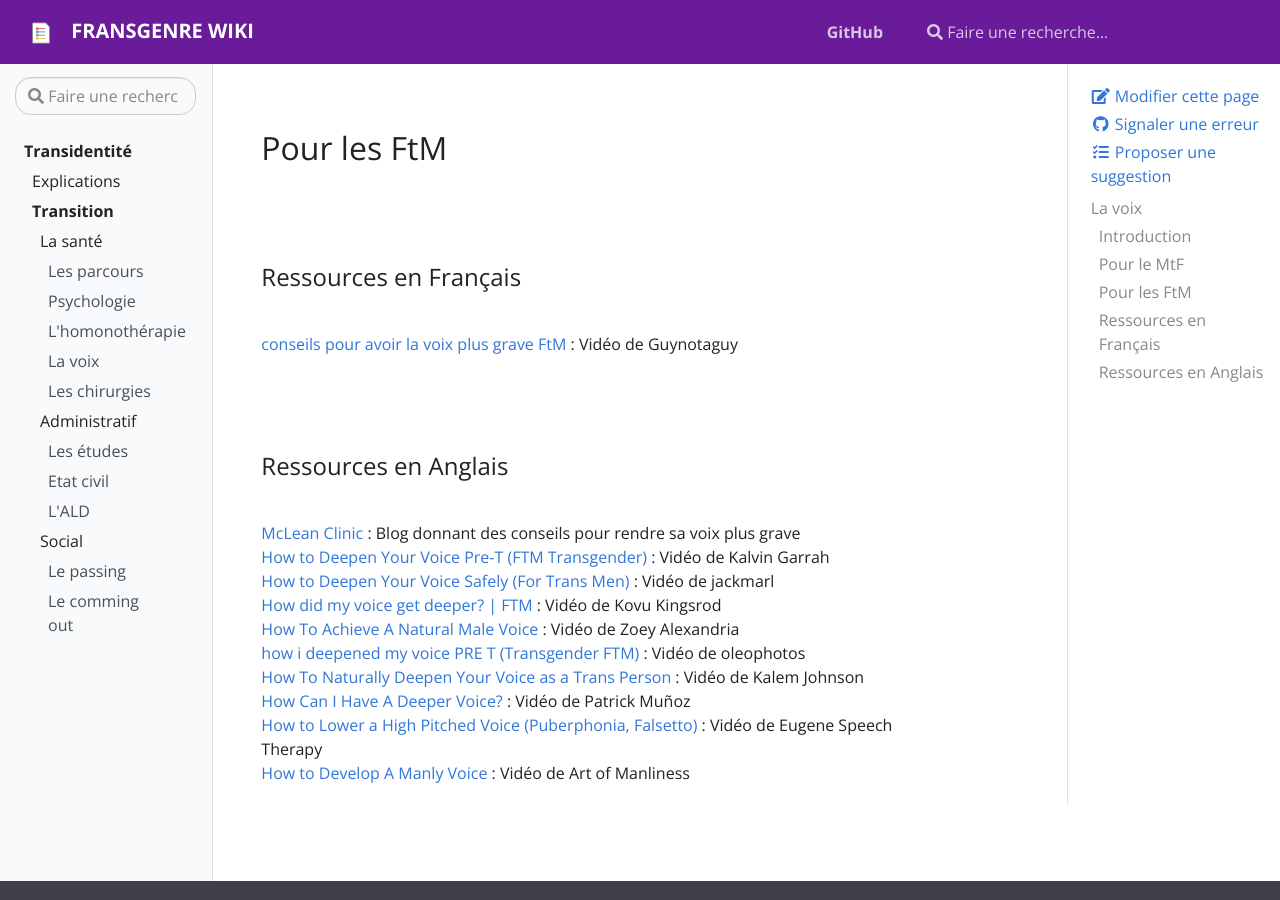
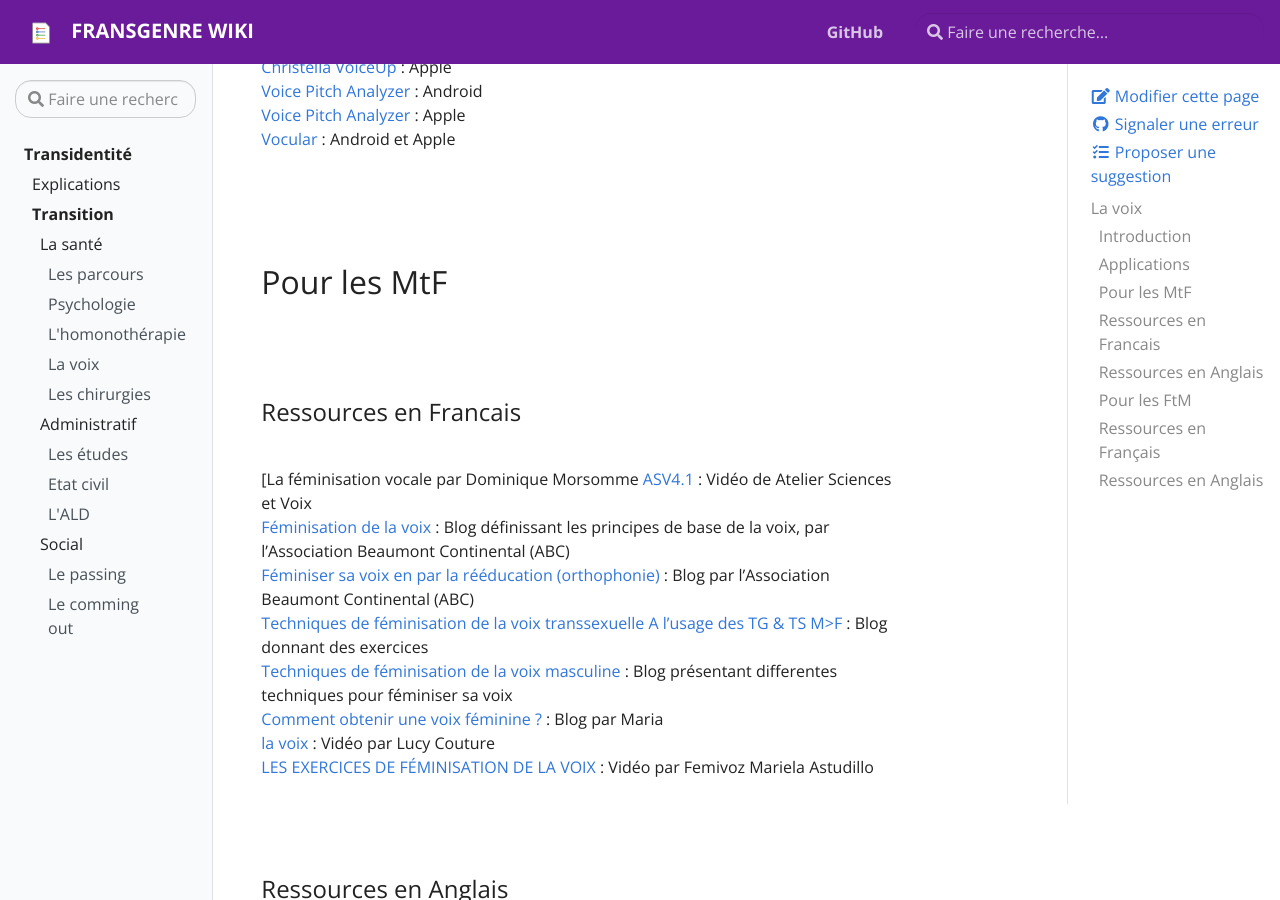
Before and after one commit to fransgenre/fransgenre.github.io, a Jekyll site: the page built from pages/_transition/sante/voix.md, in a window 1280 px wide and 900 px high, scrolled down 443 px. Built offline with Jekyll 4.4.1, drawn with Linux system fonts in a browser that asks for light colours; some of the changed text lies outside the part shown.

Commit message:
Update voix.md (#5)

```diff
--- a/pages/_transition/sante/voix.md
+++ b/pages/_transition/sante/voix.md
@@ -8,7 +8,38 @@
 
 ## Introduction
 
-## Pour le MtF
+### Applications
+[Voice Tools: Pitch, Tone, & Volume](https://play.google.com/store/apps/details?id=com.DevExtras.VoiceTools) : Android
+[Christella VoiceUp](https://apps.apple.com/fr/app/christella-voiceup/id1124464717) : Apple
+[Voice Pitch Analyzer](https://play.google.com/store/apps/details?id=de.lilithwittmann.voicepitchanalyzer&hl=en) : Android
+[Voice Pitch Analyzer](https://apps.apple.com/us/app/voice-pitch-analyzer/id1302785788) : Apple
+[Vocular](https://drive.google.com/file/d/1k5XW05Vx9nTSEw51N0EsZLY-GTnwQBFx/view) : Android et Apple
+
+## Pour les MtF
+
+### Ressources en Francais
+[La féminisation vocale par Dominique Morsomme [ASV4.1](https://www.youtube.com/watch?v=pko1wZU35rk) : Vidéo de Atelier Sciences et Voix
+[Féminisation de la voix](http://www.abc-transidentite.fr/content/f%C3%A9minisation-de-la-voix) : Blog définissant les principes de base de la voix, par l'Association Beaumont Continental (ABC)
+[Féminiser sa voix en par la rééducation (orthophonie)](http://www.abc-transidentite.fr/content/f%C3%A9miniser-sa-voix-en-par-la-r%C3%A9%C3%A9ducation-orthophonie) : Blog par l'Association Beaumont Continental (ABC)
+[Techniques de féminisation de la voix transsexuelle A l’usage des TG & TS   M>F](http://www.i-trans.net/xxy/feminisation-voix-masculine-2.htm) : Blog donnant des exercices
+[Techniques de féminisation de la voix masculine](http://benjamin.lisan.free.fr/EcritsScientifiques/GuideTranssexuel/CHGTVOIX.htm) : Blog présentant differentes techniques pour féminiser sa voix
+[Comment obtenir une voix féminine ?](https://xxy.fr/comment-obtenir-une-voix-feminine-par-maria/) : Blog par Maria
+[la voix](https://www.youtube.com/watch?v=Lh0XKJ8VTuw) : Vidéo par Lucy Couture
+[LES EXERCICES DE FÉMINISATION DE LA VOIX](https://www.youtube.com/watch?v=bNJYjfIe0Jg) : Vidéo par Femivoz Mariela Astudillo
+
+### Ressources en Anglais
+[7 TRANSGENDER VOICE FEMINIZATION MTF COACHING TIPS](https://www.transgenderhub.com/7-transgender-voice-feminization-mtf-coaching-tips/) : Blog
+[How Transgender Women Are Training Their Voices to Sound More Feminine](https://www.smithsonianmag.com/innovation/how-transgender-women-are-training-their-voices-sound-more-feminine-180957537/) : Article
+[MtF Voice Training Regimen](https://www.reddit.com/r/asktransgender/comments/1ske7b/mtf_voice_training_regimen/) : Post reddit de TattoedTransgirl
+[Shortcut to female voice](http://lena.kiev.ua/voice/) : Blog sur le fonctionnement de la voix
+[A Sort-Of Guide To MtF Vocal Training](https://imgur.com/a/6klc2) : Blog contenant plusieurs types d'exercices
+[VOICE TRAINING TIPS FOR TRANSGENDER WOMEN](https://www.youtube.com/watch?v=IpX2eXTGP5k) : Vidéo de Olivia Noel
+[The “One-Step” To PERFECT Voice Feminization (NatFem Voice Method)](https://www.youtube.com/watch?v=F6Noi2qERus&feature=youtu.be) : Vidéo de Zoey Alexandria
+[TransVoiceLessons](https://www.youtube.com/c/transvoicelessons) : Chaine YouTube très complète
+[Finding Your Female Voice for Trans Women Vocal Feminization](https://www.youtube.com/playlist?list=PLVBTgX4F61IfiDkeZ-B9i1tlfNLMdYCui) : Compilation de vidéos par deepstealth
+[Voice Training 101 (for trans women)](https://www.youtube.com/watch?v=q6eTvS2wIUc) : Vidéo par Stef Sanjati
+[Feminine Voice Techniques](http://www.looking-glass.greenend.org.uk/voice.htm) : Article
+[How To Achieve A Natural Female Voice](https://www.youtube.com/watch?v=TxlvvEmyBEk&feature=youtu.be) : Vidéo de Zoey Alexandria
 
 ## Pour les FtM
 
```
